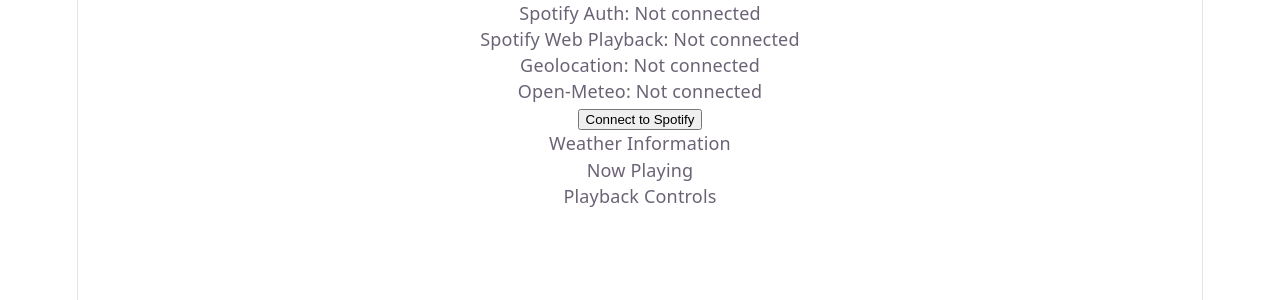
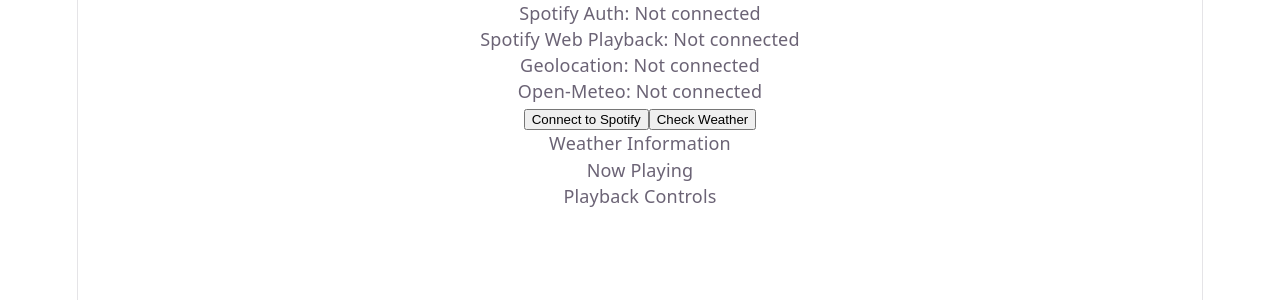
Before and after one commit to lexgit5/ColdFusion, a React (Vite) app: page / in a window 1280 px wide. Shown: the top 300 px of the page. Built offline with nearby package versions, Linux system fonts and the light colour scheme.

Commit message:
weather are geolocation connected but not yet display tested

```diff
--- a/src/App.jsx
+++ b/src/App.jsx
@@ -3,6 +3,7 @@
 import AuthButton from './components/AuthButton'
 import { exchangeCodeForToken } from './utils/spotifyAuth'
 import { initializePlayer } from './utils/spotifyPlayer'
+import { getUserLocation, getWeather } from './utils/weather'
 
 import './App.css'
 
@@ -61,6 +62,24 @@
     });
   }, [accessToken]);
 
+const [weatherData, setWeatherData] = useState(null); //location permission and weather set up
+
+async function handleCheckWeather() {
+  try {
+    setGeolocationStatus("Requesting...");
+    const { latitude, longitude } = await getUserLocation();
+    setGeolocationStatus("Connected");
+
+    setWeatherStatus("Fetching...");
+    const weather = await getWeather(latitude, longitude);
+    setWeatherData(weather);
+    setWeatherStatus("Connected");
+  } catch (err) {
+    console.error(err);
+    setWeatherStatus(`Error: ${err.message}`);
+  }
+}
+
   return (
     <>
       <div>
@@ -75,6 +94,7 @@
 
       <div>
         <AuthButton/>
+        <button onClick={handleCheckWeather}>Check Weather</button>
       </div>
 
       <div>Weather Information</div>
```
